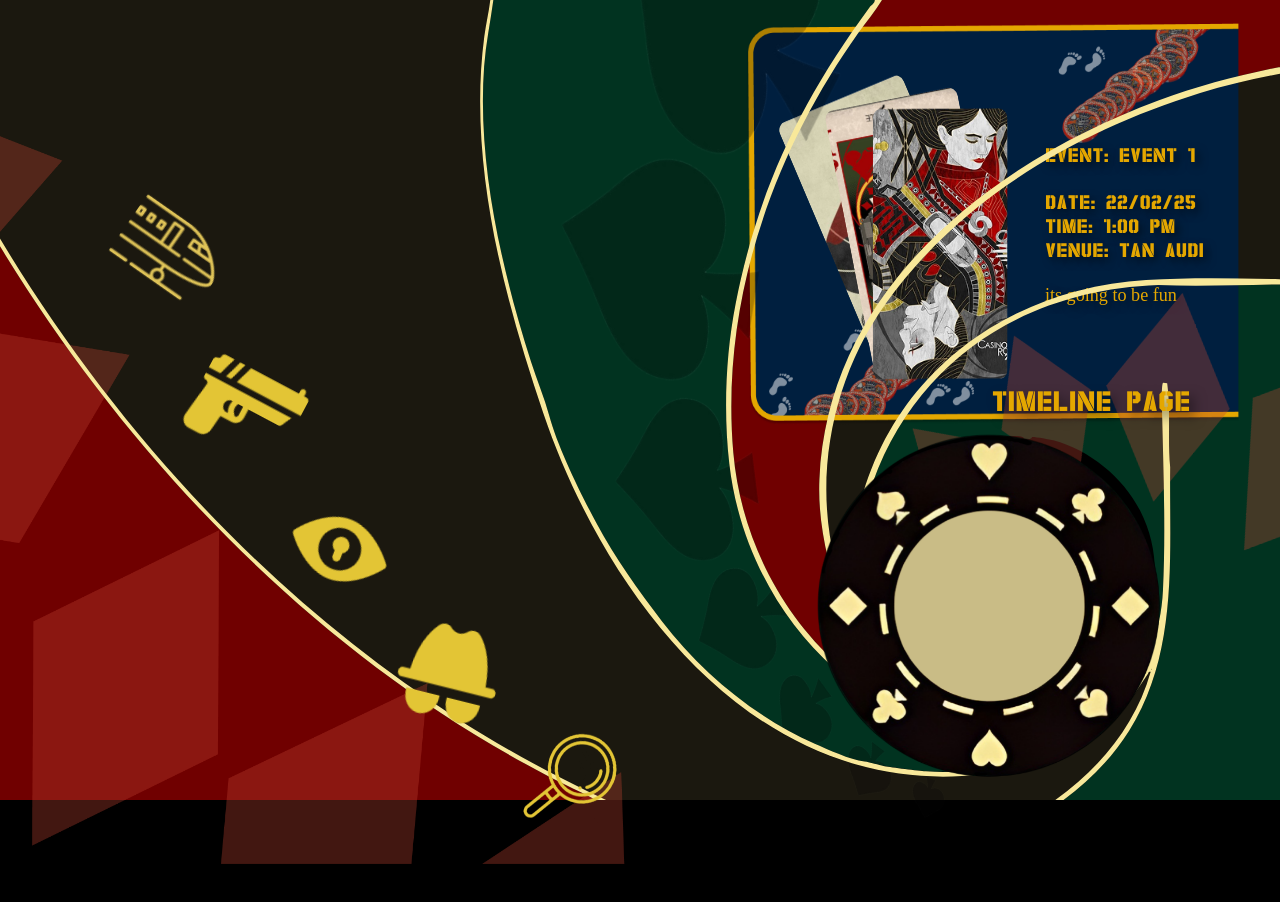
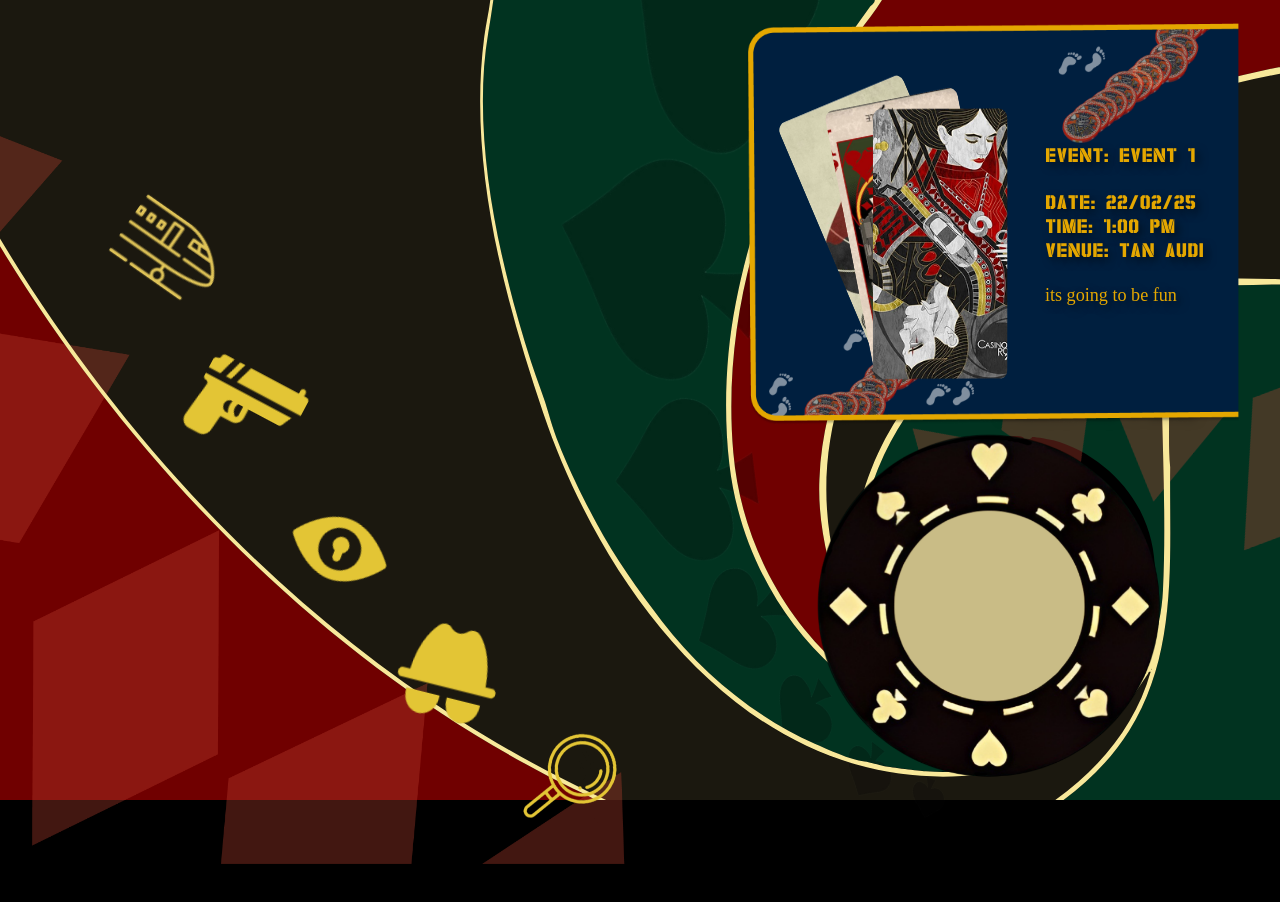
Before and after one commit to yuv44n/makeathon7-website, a React (Vite) app: page /timeline in a window 1280 px wide. Both pictures are taken after a click on the button 571 px from the left and 777 px from the top of the page. Shown: the top 902 px of the page. Built offline with nearby package versions, Linux system fonts and the light colour scheme.

Commit message:
Changed Z index and cleaned code
Changed z index of cards interfering with the background menu

```diff
--- a/src/pages/Timeline.jsx
+++ b/src/pages/Timeline.jsx
@@ -19,19 +19,6 @@ const Timeline = () => {
     setSelectedEvent(eventId);
   };
 
-  useEffect(() => {
-    const handleClickOutside = (event) => {
-      if (cardRef.current && !cardRef.current.contains(event.target) && !buttonRefs.current.some((button) => button.contains(event.target))) {
-        setSelectedEvent(null);
-      }
-    };
-
-    document.addEventListener('mousedown', handleClickOutside);
-
-    return () => {
-      document.removeEventListener('mousedown', handleClickOutside);
-    };
-  }, []);
 
   return (
     <div
--- a/src/styles/Timeline.module.css
+++ b/src/styles/Timeline.module.css
@@ -198,9 +198,8 @@ body{
     transform: scale(0.7);
     width: 55vw;
     height: 72vh;
-    z-index: 0;
     flex-shrink: 0;
-    z-index: 5;
+    z-index: 6;
 
 }
 .card1 {
@@ -212,7 +211,7 @@ body{
     transform: scale(1.3);
     left: 29%;
     top: 29%;
-    z-index: 3;
+    z-index: 14;
     flex-shrink: 0;
 }
 
@@ -230,7 +229,7 @@ body{
     transform: scale(1.3) rotateZ(-11deg);
     left: 24%;
     top: 26%;
-    z-index: 2;
+    z-index: 13;
     flex-shrink: 0;
 }
 
@@ -248,7 +247,7 @@ body{
     transform: scale(1.3) rotateZ(-23deg);
     left: 19%;
     top: 24%;
-    z-index: 1;
+    z-index: 12;
     flex-shrink: 0;
 }
 
@@ -331,6 +330,7 @@ body{
     top: -8vh;
     left: 50vw;
     transform-origin: center;
+    z-index: 15;
 }
 
 .menu{
@@ -373,6 +373,7 @@ body{
     aspect-ratio: 1;
     opacity: 0.6;
     transform: translateX(-1.2vh) translateY(-1.4vw);
+    cursor: pointer;
 }
 
 .chip {
```
